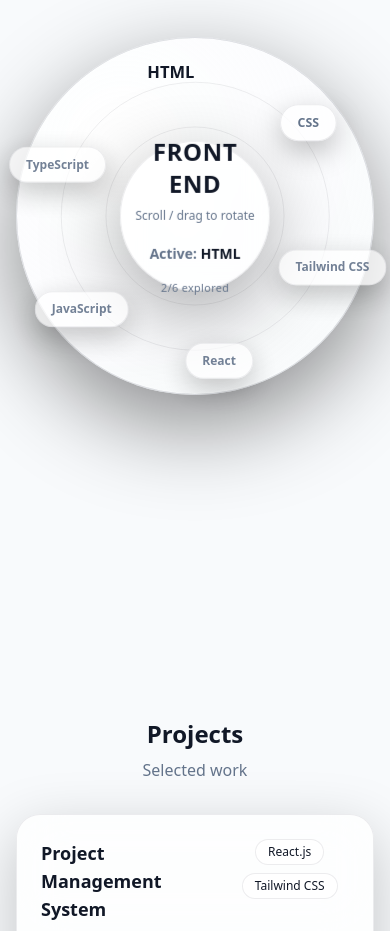
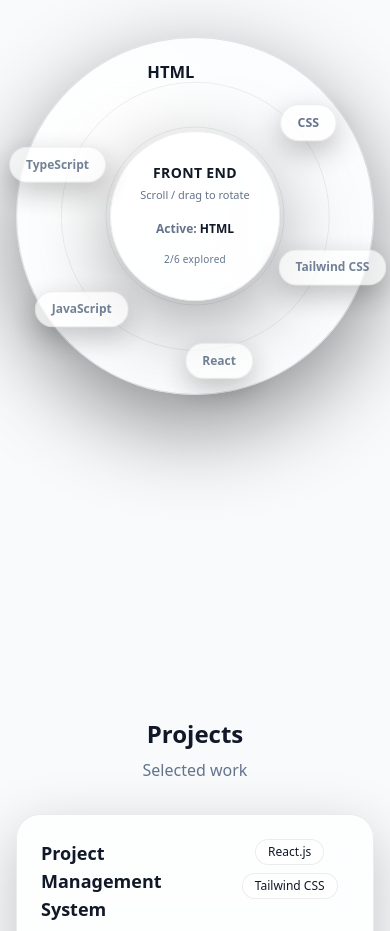
Before and after one commit to SanadHerzalla/My-Portfolio, a React (Vite) app: page / in a window 390 px wide. Shown: the part 1480-2411 px from the top of the page. Built offline with nearby package versions, Linux system fonts and the light colour scheme.

Commit message:
Refactor SkillRadar component to improve responsiveness and badge sizing. Adjust calculations for dynamic sizing based on window dimensions, ensuring the badge remains appropriately sized across devices. Enhance text wrapping and scaling for better readability and user experience.

```diff
--- a/src/components/SkillRadar.jsx
+++ b/src/components/SkillRadar.jsx
@@ -34,7 +34,9 @@ export default function SkillsRadar({ categories, size = 720, onFinished }) {
   useEffect(() => {
     const calc = () => {
       const w = window.innerWidth;
-      const s = Math.max(280, Math.min(size, w - 32));
+const h = window.innerHeight;
+const limiting = Math.min(w - 32, h - 120); // keep space for text + safe areas
+const s = Math.max(280, Math.min(size, limiting));
       setAutoSize(s);
     };
     calc();
@@ -317,12 +319,16 @@ export default function SkillsRadar({ categories, size = 720, onFinished }) {
           />
 
           {/* ✅ center badge (FIXED: no Tailwind translate conflict) */}
+          {/* ✅ center badge (responsive on phones) */}
 <div
   className="absolute left-1/2 top-1/2 text-center"
   style={{
     transform: "translate(-50%, -50%)",
-              width: autoSize * 0.42,
-              height: autoSize * 0.42,
+
+    // ✅ responsive badge size (never too big / never too small)
+    width: `clamp(170px, ${Math.round(autoSize * 0.42)}px, 320px)`,
+    height: `clamp(170px, ${Math.round(autoSize * 0.42)}px, 320px)`,
+
     borderRadius: 999,
     background: `rgba(var(--card-bg))`,
     border: `1px solid rgba(var(--card-border))`,
@@ -332,41 +338,64 @@ export default function SkillsRadar({ categories, size = 720, onFinished }) {
     justifyContent: "center",
     boxShadow: "0 24px 80px rgba(0,0,0,0.35)",
     color: `rgb(var(--fg))`,
-              padding: 12,
+    padding: 14,
+
+    // ✅ ensure text stays inside
+    overflow: "hidden",
   }}
 >
-            <div>
-              <div className="text-2xl md:text-3xl font-semibold tracking-wide">
-                {current.title.toUpperCase()}
+  <div style={{ width: "100%", paddingInline: 6 }}>
+    {/* ✅ title wraps + scales */}
+    <div
+      className="font-semibold tracking-wide"
+      style={{
+        fontSize: "clamp(14px, 2.6vw, 22px)",
+        lineHeight: 1.1,
+        textTransform: "uppercase",
+        wordBreak: "break-word",
+      }}
+    >
+      {current.title}
     </div>
+
     <div
-                style={{ color: `rgba(var(--muted))` }}
-                className="mt-2 text-xs md:text-sm"
+      className="mt-2"
+      style={{
+        color: `rgba(var(--muted))`,
+        fontSize: "clamp(11px, 2.2vw, 14px)",
+        lineHeight: 1.25,
+      }}
     >
       {done ? "Done — scroll down" : "Scroll / drag to rotate"}
     </div>
 
     {/* modern HUD line */}
     <div
-                className="mt-3 rounded-2xl px-3 py-2 text-sm font-semibold"
+      className="mt-3 rounded-2xl px-3 py-2 font-semibold"
       style={{
         background: `rgba(var(--accent), 0.10)`,
         border: `1px solid rgba(var(--accent), 0.22)`,
         color: `rgb(var(--fg))`,
+        fontSize: "clamp(12px, 2.4vw, 14px)",
+        lineHeight: 1.2,
+        wordBreak: "break-word",
       }}
     >
-                <span style={{ color: `rgba(var(--muted))` }}>Active:</span>{" "}
-                {activeName}
+      <span style={{ color: `rgba(var(--muted))` }}>Active:</span> {activeName}
     </div>
 
     <div
-                className="mt-2 text-[11px] tracking-wide"
-                style={{ color: `rgba(var(--muted))` }}
+      className="mt-2 tracking-wide"
+      style={{
+        color: `rgba(var(--muted))`,
+        fontSize: "clamp(10px, 2.0vw, 12px)",
+      }}
     >
       {visitedRef.current.size}/{items.length} explored
     </div>
   </div>
 </div>
+
         </div>
 
         {/* scanner pointer */}
```
Lines whose indentation alone changed are shown as unchanged.
